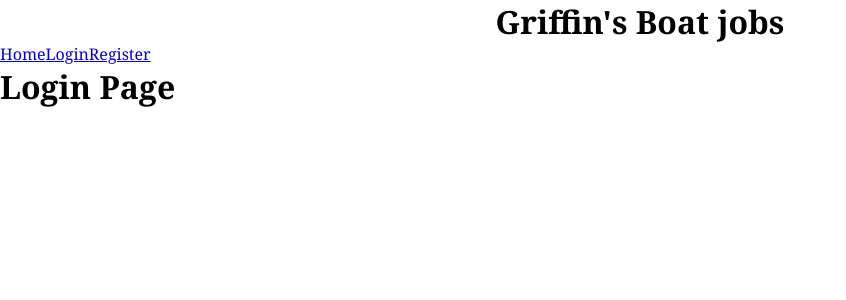
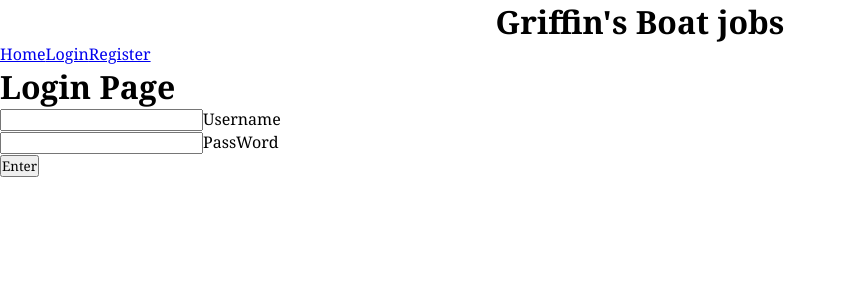
Before and after one commit to griffin-schrauth/BoatJobs, an Angular app in the folder UI/boats/: page /login in a window 1280 px wide. Shown: the top 300 px of the page, without its empty margins (0-846 px from the left). Built offline with nearby package versions, Linux system fonts and the light colour scheme.

Commit message:
design for login

```diff
--- a/UI/boats/src/app/app.component.ts
+++ b/UI/boats/src/app/app.component.ts
@@ -10,6 +10,6 @@ import { BoatsService } from './service/boats.service';
 })
 export class AppComponent {
 
-
+  title = "boats" ;
 
 }
--- a/UI/boats/src/app/home/home.component.ts
+++ b/UI/boats/src/app/home/home.component.ts
@@ -63,5 +63,6 @@ export class HomeComponent implements OnInit {
     );
   }
 
-
+// dont know if i want the users to be ablt to delete jobs.
+//should be only able to delete their own jobs
 }
--- a/UI/boats/src/app/login/login.component.html
+++ b/UI/boats/src/app/login/login.component.html
@@ -1 +1,8 @@
 <h1>Login Page</h1>
+    <div>
+        <input type="text">Username
+    </div>
+    <div>
+        <input type="text">PassWord
+    </div>
+    <button>Enter</button>
```
Also changed, not shown: 1 other file (tests, documents, lock files or other folders).
